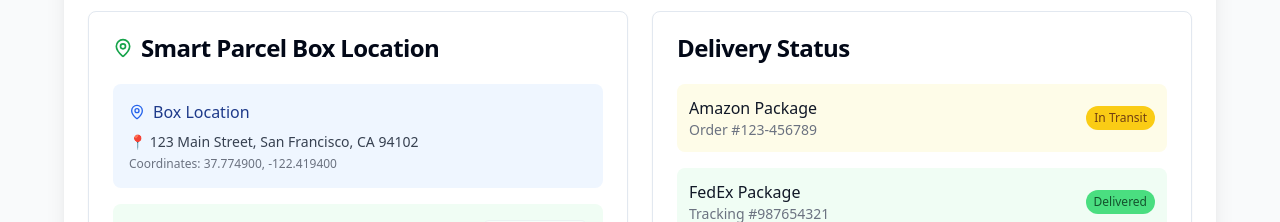
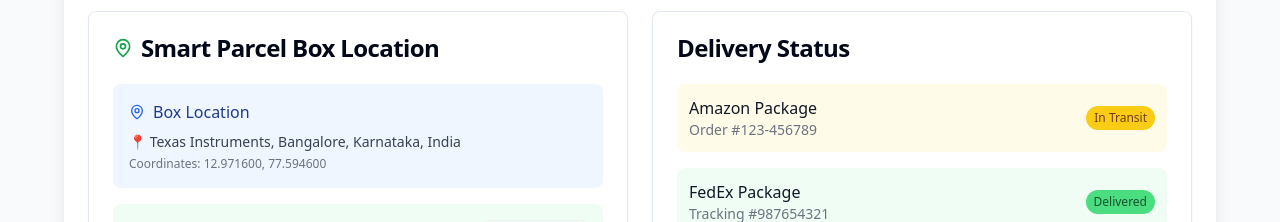
Before and after one commit to SANIYAISGOD/smart-parcel-guardian-access, a React (Vite) app: page / in a window 1280 px wide. Shown: the part 2280-2502 px from the top of the page. Built offline with nearby package versions, Linux system fonts and the light colour scheme; no server answers.

Commit message:
Fix: Incorrect GPS location display
The GPS location was incorrectly displaying a location in San Francisco instead of the user's actual location. This commit addresses the issue.

```diff
--- a/src/components/GPSLocation.tsx
+++ b/src/components/GPSLocation.tsx
@@ -1,4 +1,3 @@
-
 import { useState, useEffect } from 'react';
 import { Card, CardContent, CardHeader, CardTitle } from '@/components/ui/card';
 import { Button } from '@/components/ui/button';
@@ -10,11 +9,11 @@ export const GPSLocation = () => {
   const [error, setError] = useState<string | null>(null);
   const [lastUpdated, setLastUpdated] = useState<string>('');
 
-  // Simulated Smart Parcel Box location (in a real scenario, this would come from the box's GPS module)
+  // Smart Parcel Box location in Bangalore, Texas Instruments
   const boxLocation = {
-    lat: 37.7749,
-    lng: -122.4194,
-    address: "123 Main Street, San Francisco, CA 94102"
+    lat: 12.9716,
+    lng: 77.5946,
+    address: "Texas Instruments, Bangalore, Karnataka, India"
   };
 
   const getCurrentLocation = () => {
```
